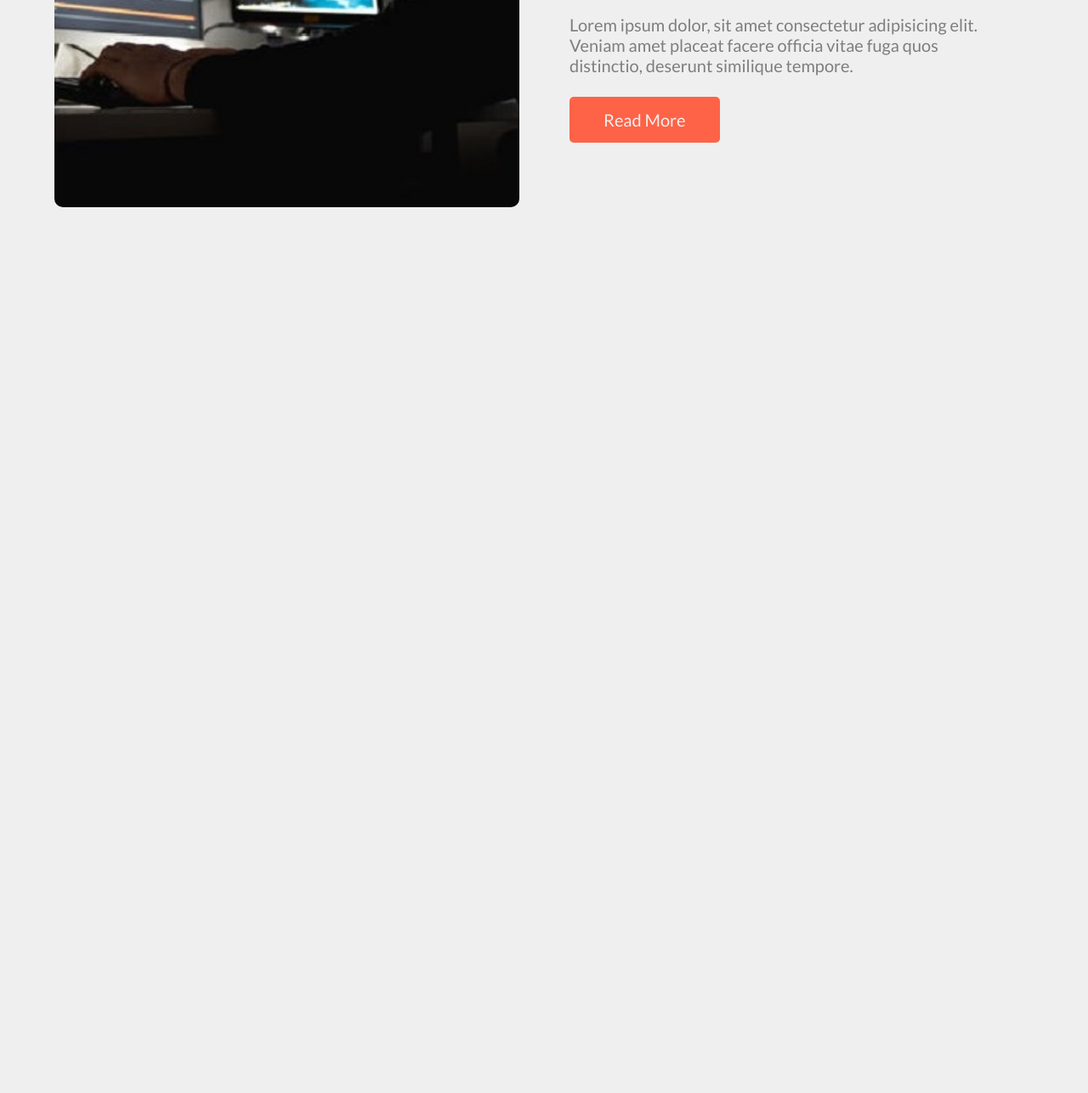
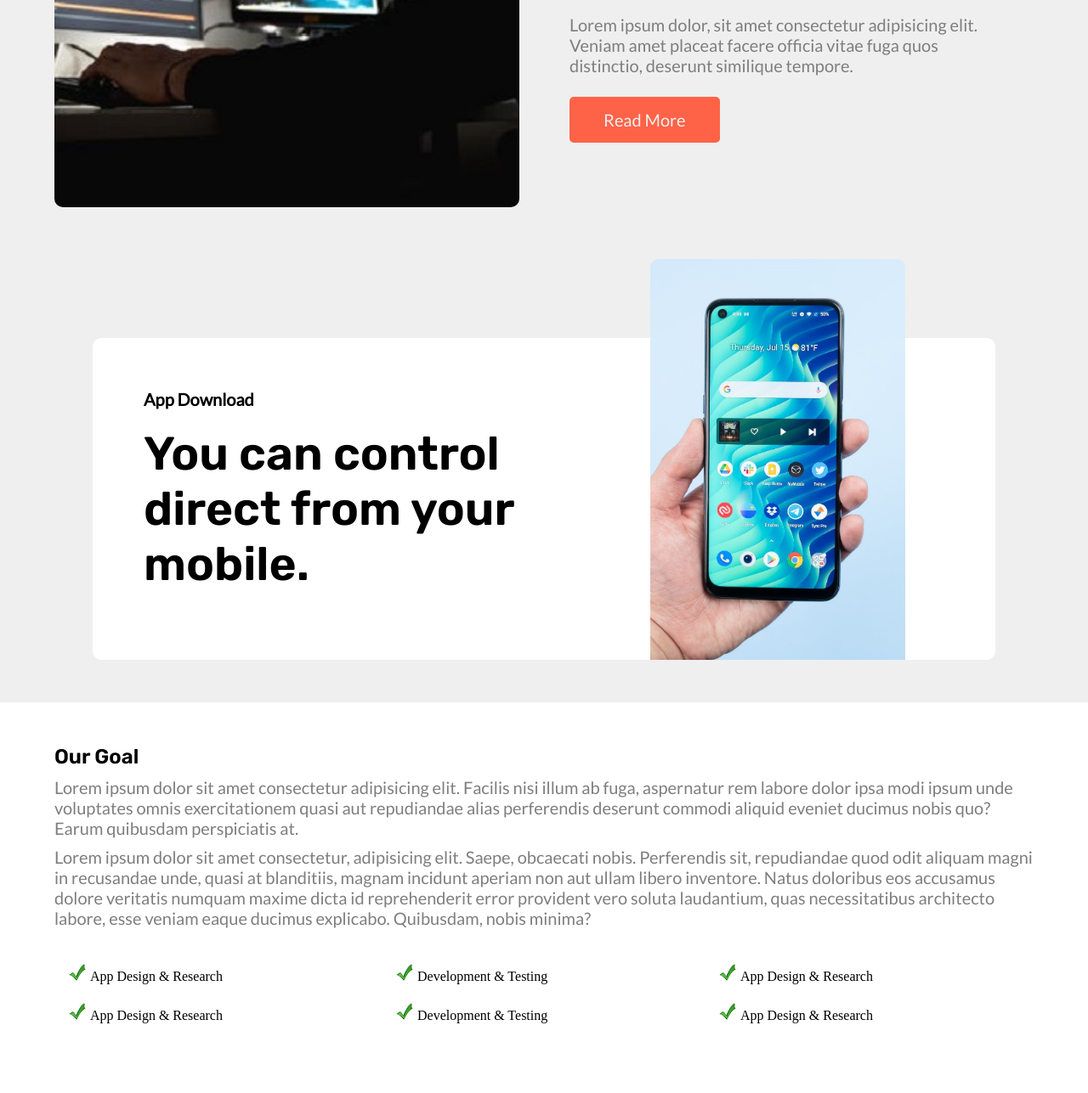
Before and after one commit to SalamKhan46/5-day-5, a plain HTML site: page index.html in a window 1280 px wide. Shown: the part 1161-2448 px from the top of the page at 85% size. Before the commit the page ends 1459 px from the top, so only its background shows below. Drawn offline with Linux system fonts and the light colour scheme.

Commit message:
add more

```diff
--- a/index.html
+++ b/index.html
@@ -62,5 +62,46 @@
             </div>
         </div>
     </section>
+
+    <section class="download">
+        <div class="container">
+            <div class="download-area">
+                <div class="download-content">
+                    <h5>App Download</h5>
+                    <h1> You can control <br> direct from your <br> mobile.
+                    </h1>
+                </div>
+                <div class="download-img">
+                    <img src="photo/2.jpg" alt="">
+                </div>
+
+            </div>
+        </div>
+    </section>
+    <article class="gaol">
+        <div class="container">
+            <h2>Our Goal</h2>
+            <p>
+                Lorem ipsum dolor sit amet consectetur adipisicing elit. Facilis nisi illum ab fuga, aspernatur rem labore dolor ipsa modi ipsum unde voluptates omnis exercitationem quasi aut repudiandae alias perferendis deserunt commodi aliquid eveniet ducimus nobis quo? Earum quibusdam perspiciatis at.
+            </p>
+            <p>
+                Lorem ipsum dolor sit amet consectetur, adipisicing elit. Saepe, obcaecati nobis. Perferendis sit, repudiandae quod odit aliquam magni in recusandae unde, quasi at blanditiis, magnam incidunt aperiam non aut ullam libero inventore. Natus doloribus eos accusamus dolore veritatis numquam maxime dicta id reprehenderit error provident vero soluta laudantium, quas necessitatibus architecto labore, esse veniam eaque ducimus explicabo. Quibusdam, nobis minima?
+            </p>
+            <div class="goal-list">
+                <table>
+                    <tr>
+                        <td>App Design & Research</td>
+                        <td>Development & Testing</td>
+                        <td>App Design & Research</td>
+                    </tr>
+                    <tr>
+                        <td>App Design & Research</td>
+                        <td>Development & Testing </td>
+                        <td>App Design & Research</td>
+                    </tr>
+                </table>
+            </div>
+        </div>
+    </article>
 </body>
 </html>
--- a/style.css
+++ b/style.css
@@ -20,12 +20,15 @@ p{
     font-size: 20px;
     font-family: 'Lato', sans-serif;
     margin: 10px 0;
-    color: #ddd;
+    color: #7e7e7e;
 }
 h1{
     font-size: 55px;
     font-family: 'Rubik', sans-serif;
     margin: 20px 0;
+}
+h2{
+    font-family: 'Rubik', sans-serif;
 }
 h5{
     font-size: 20px;
@@ -76,9 +79,6 @@ h5{
 .feature{
     padding: 50px 0;
 }
-.feature p{
-    color: #7e7e7e;
-}
 .feature-img{
     width: 50%;
 }
@@ -105,3 +105,43 @@ h5{
     font-size: 25px;
     margin: 15px 0;
 }
+
+
+.download{
+    padding:100px 50px 50px;
+}
+.download-area{
+    position: relative;
+    background: #fff;
+    padding: 60px;
+    border-radius: 10px;
+}
+.download-img{
+    position: absolute;
+    bottom: -1%;
+    right: 10%;
+    width: 300px;
+
+}
+.download-img img{
+    width: 100%;
+    border-radius: 10px 10px 0 0;
+}
+
+.gaol{
+    padding: 50px 0;
+    background: #fff;
+}
+.goal-list{
+    padding: 20px 0;
+}
+.goal-list table{
+    width: 100%;
+}
+.goal-list table tr td{
+    padding: 10px;
+}
+.goal-list table tr td::before{
+    content: url("photo/3-removebg-preview.png");
+    padding: 5px;
+}
```
Also changed, not shown: photo/2.jpg (added), photo/3-removebg-preview.png (added), photo/3.png (added).
